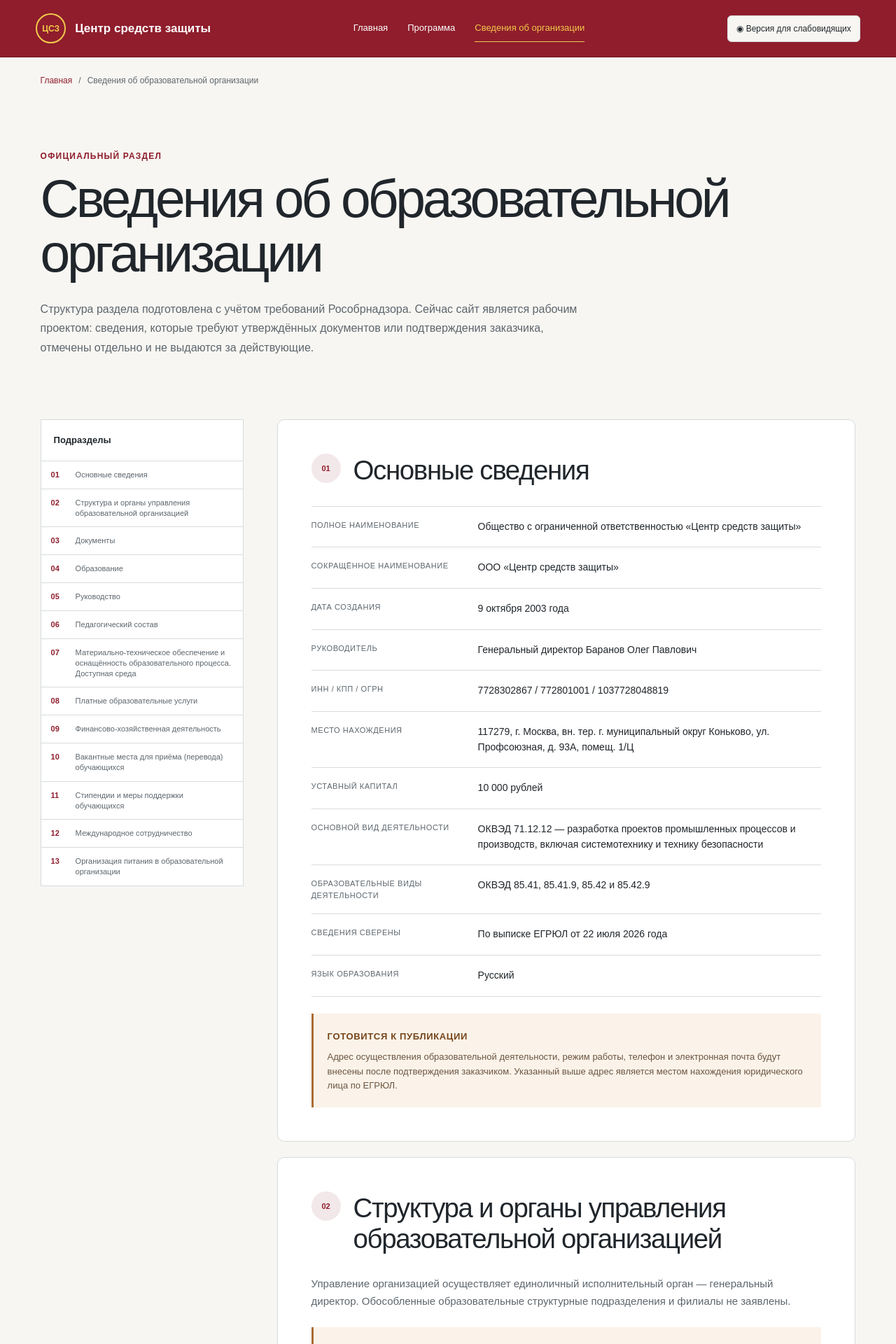
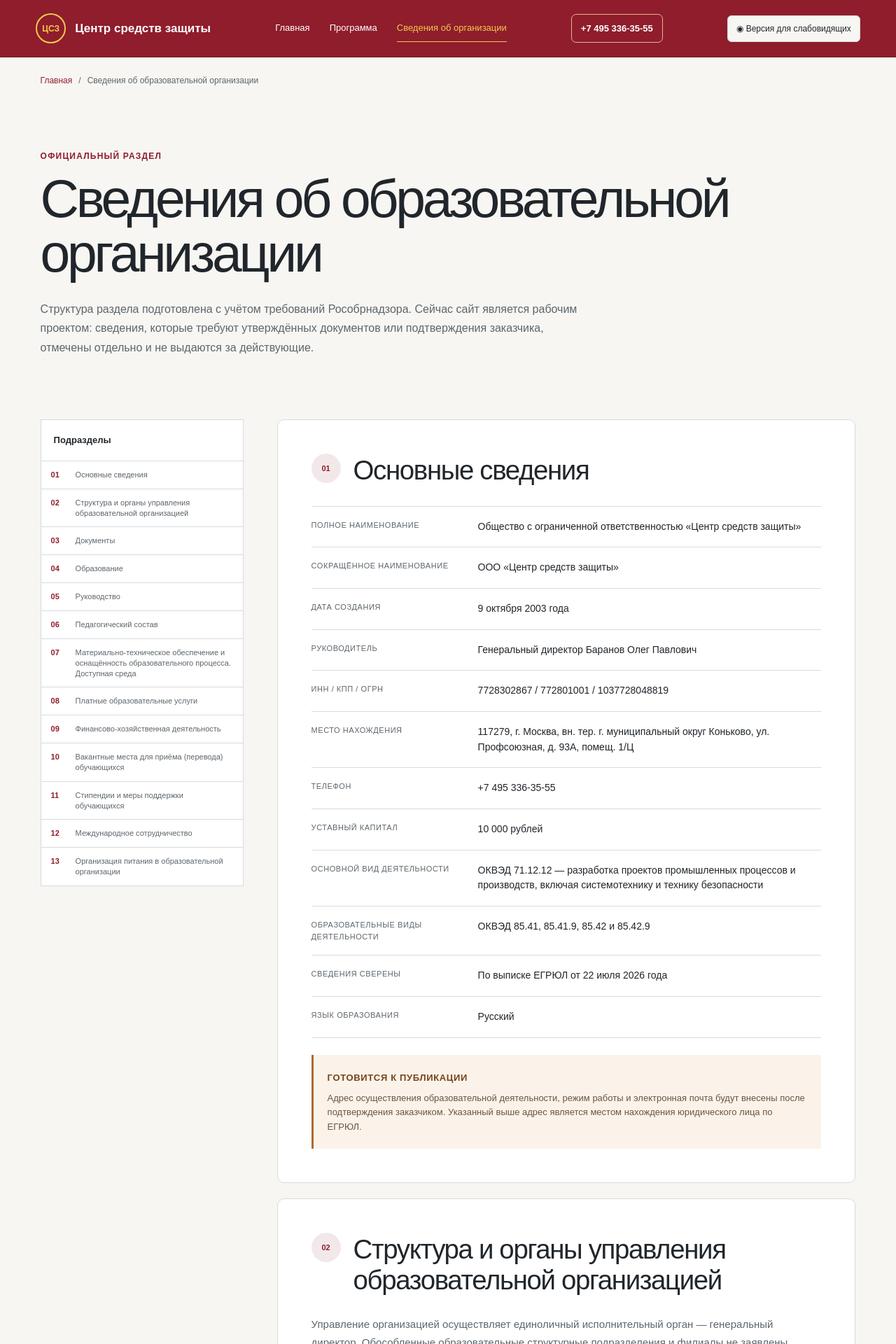
Before and after one commit to shafranovskijm-pixel/centr-sredstv-zashchity, a Next.js app: page /sveden in a window 1280 px wide. Shown: the top 1920 px of the page at 70% size. Built offline with nearby package versions, Linux system fonts and the light colour scheme.

Commit message:
Apply client design notes and add phone

```diff
--- a/app/sveden/page.tsx
+++ b/app/sveden/page.tsx
@@ -81,6 +81,7 @@ function InternalHeader() {
           <a href="/programmy/pozharnaya-bezopasnost">Программа</a>
           <a aria-current="page" href="/sveden">Сведения об организации</a>
         </nav>
+        <a className="internal-phone" href="tel:+74953363555">+7 495 336-35-55</a>
         <label className="vision-toggle" htmlFor="vision-toggle">◉ Версия для слабовидящих</label>
       </header>
     </>
@@ -123,13 +124,14 @@ export default function SvedenPage() {
               <div><dt>Руководитель</dt><dd>Генеральный директор Баранов Олег Павлович</dd></div>
               <div><dt>ИНН / КПП / ОГРН</dt><dd>7728302867 / 772801001 / 1037728048819</dd></div>
               <div><dt>Место нахождения</dt><dd itemProp="address">117279, г. Москва, вн. тер. г. муниципальный округ Коньково, ул. Профсоюзная, д. 93А, помещ. 1/Ц</dd></div>
+              <div><dt>Телефон</dt><dd><a href="tel:+74953363555">+7 495 336-35-55</a></dd></div>
               <div><dt>Уставный капитал</dt><dd>10 000 рублей</dd></div>
               <div><dt>Основной вид деятельности</dt><dd>ОКВЭД 71.12.12 — разработка проектов промышленных процессов и производств, включая системотехнику и технику безопасности</dd></div>
               <div><dt>Образовательные виды деятельности</dt><dd>ОКВЭД 85.41, 85.41.9, 85.42 и 85.42.9</dd></div>
               <div><dt>Сведения сверены</dt><dd>По выписке ЕГРЮЛ от 22 июля 2026 года</dd></div>
               <div><dt>Язык образования</dt><dd>Русский</dd></div>
             </dl>
-            <DraftNotice>Адрес осуществления образовательной деятельности, режим работы, телефон и электронная почта будут внесены после подтверждения заказчиком. Указанный выше адрес является местом нахождения юридического лица по ЕГРЮЛ.</DraftNotice>
+            <DraftNotice>Адрес осуществления образовательной деятельности, режим работы и электронная почта будут внесены после подтверждения заказчиком. Указанный выше адрес является местом нахождения юридического лица по ЕГРЮЛ.</DraftNotice>
           </section>
 
           <section className="info-section" id="struct">
@@ -199,7 +201,7 @@ export default function SvedenPage() {
 
           <section className="info-section" id="managers">
             <div className="info-heading"><span>05</span><h2>Руководство</h2></div>
-            <dl className="person-card"><div><dt>Ф.И.О.</dt><dd>Баранов Олег Павлович</dd></div><div><dt>Должность</dt><dd>Генеральный директор</dd></div><div><dt>Контакты</dt><dd>Будут внесены после подтверждения заказчиком</dd></div></dl>
+            <dl className="person-card"><div><dt>Ф.И.О.</dt><dd>Баранов Олег Павлович</dd></div><div><dt>Должность</dt><dd>Генеральный директор</dd></div><div><dt>Телефон организации</dt><dd><a href="tel:+74953363555">+7 495 336-35-55</a></dd></div></dl>
           </section>
 
           <section className="info-section" id="employees">
```
